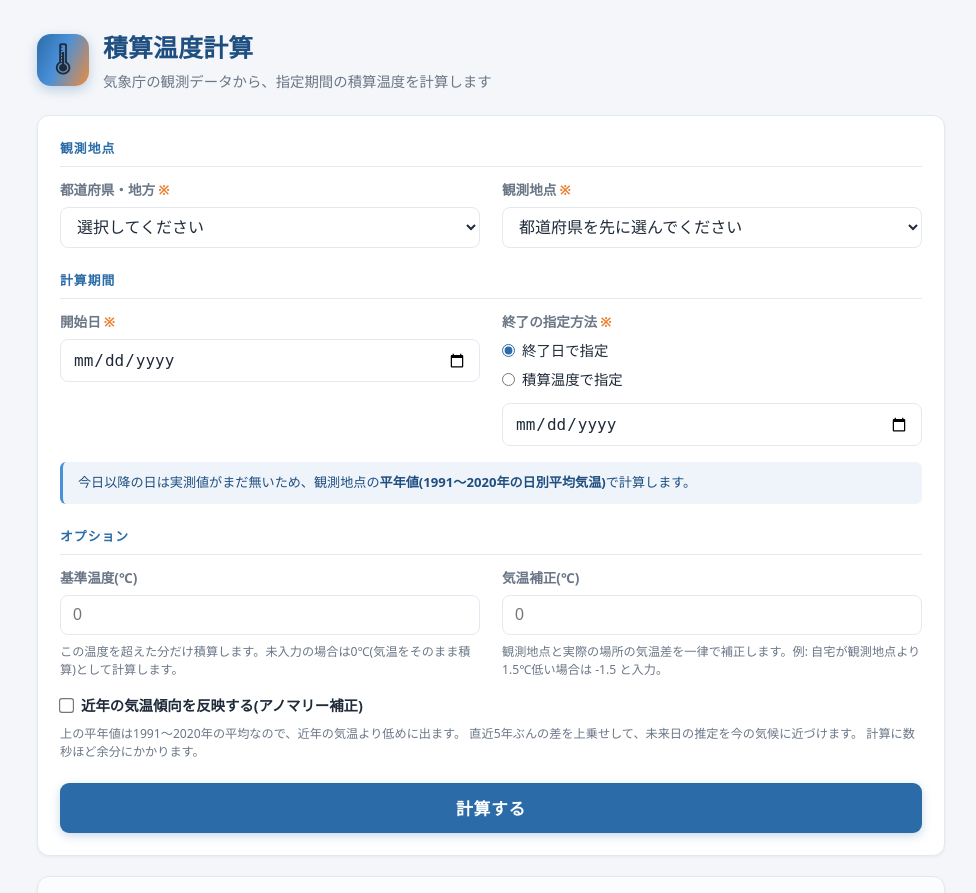
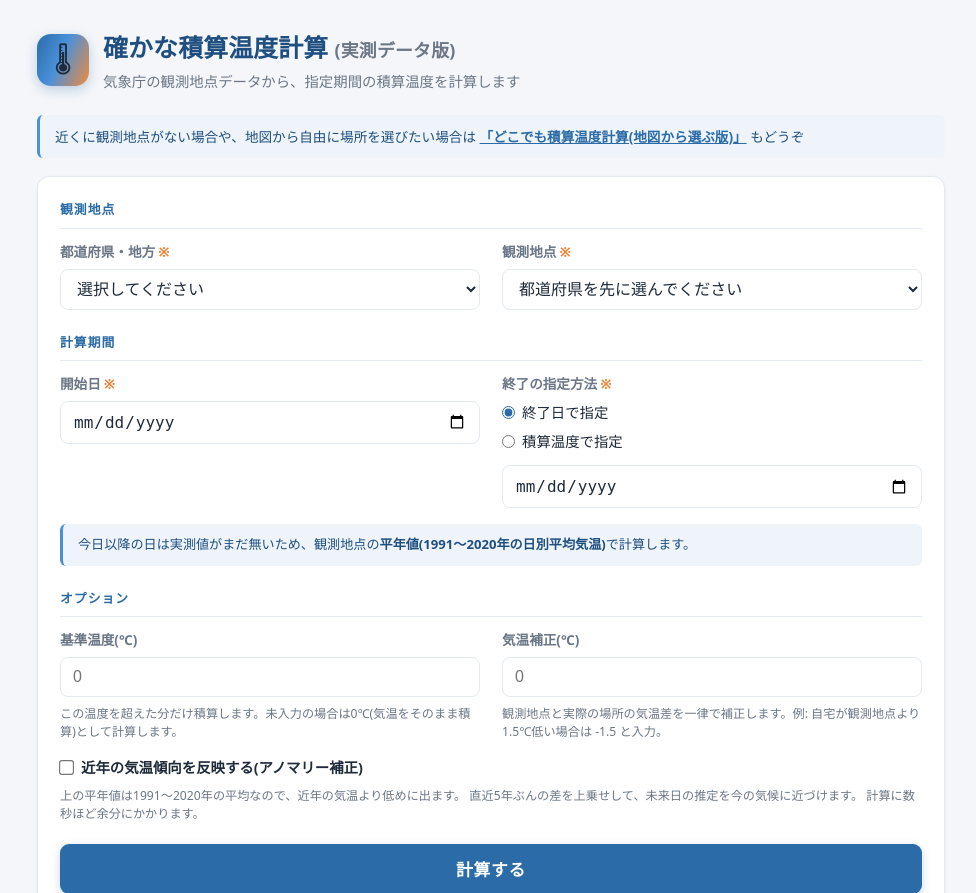
Before and after one commit to hoge0101/sekisan-ondo, a Flask app: page / in a window 1280 px wide. Shown: the top 893 px of the page, without its empty margins (149-1125 px from the left). Run offline with Flask 3, Linux system fonts and the light colour scheme.

Commit message:
タイトルを「確かな積算温度計算(実測データ版)」に変更し、姉妹アプリへの導線を追加
地図から場所を選ぶ版を別に用意したため、どちらのデータを使うアプリなのかが
名前で分かるようにする。

タイトルと説明は title/og/見出し/PWAのアプリ名/構造化データの8か所すべてを
揃えた。ばらばらだと検索結果、SNS共有、ホーム画面で違う名前が出てしまうため。
ホーム画面のアイコン名だけは表示幅の都合で「積算温度(実測)」と短くしている。

姉妹アプリへの案内はヘッダーのすぐ下、フォームの手前に置いた。相手側と同じ
位置・同じ青系の配色にして、行き来しても迷わないようにしている。

```diff
--- a/app.py
+++ b/app.py
@@ -580,12 +580,12 @@ def build_structured_data():
         "@graph": [
             {
                 "@type": "WebApplication",
-                "name": "積算温度計算",
+                "name": "確かな積算温度計算(実測データ版)",
                 "url": SITE_URL,
                 "applicationCategory": "UtilityApplication",
                 "operatingSystem": "Web",
                 "inLanguage": "ja",
-                "description": "気象庁の観測データから、指定期間の積算温度を計算します。"
+                "description": "気象庁の観測地点データから、指定期間の積算温度を計算します。"
                                "基準温度や気温補正の指定、目標の積算温度に達する日の予測にも対応。",
                 "offers": {"@type": "Offer", "price": "0", "priceCurrency": "JPY"},
             },
@@ -916,9 +916,9 @@ def index():
 def manifest():
     """ホーム画面に追加したときのアプリ情報(PWA)"""
     body = json.dumps({
-        "name": "積算温度計算",
-        "short_name": "積算温度",
-        "description": "気象庁の観測データから、指定期間の積算温度を計算します。",
+        "name": "確かな積算温度計算(実測データ版)",
+        "short_name": "積算温度(実測)",
+        "description": "気象庁の観測地点データから、指定期間の積算温度を計算します。",
         "lang": "ja",
         "start_url": "/",
         "scope": "/",
--- a/static/style.css
+++ b/static/style.css
@@ -66,10 +66,35 @@ body {
     color: var(--c-cool-deep);
 }
 
+.hero-text h1 .hero-variant {
+    margin-left: 6px;
+    font-size: 0.72em;
+    font-weight: 600;
+    color: var(--c-muted);
+    white-space: nowrap;
+}
+
 .subtitle {
     margin: 2px 0 0;
     color: var(--c-muted);
     font-size: 0.9rem;
+}
+
+/* 姉妹アプリへの案内。ヘッダーのすぐ下、フォームの手前に置く */
+.sister-note {
+    margin: 0 0 18px;
+    padding: 11px 15px;
+    background: #eef4fa;
+    border-left: 3px solid var(--c-cool);
+    border-radius: 6px;
+    font-size: 0.85rem;
+    color: var(--c-cool-deep);
+    line-height: 1.6;
+}
+
+.sister-note a {
+    color: var(--c-cool-dark);
+    font-weight: 700;
 }
 
 .alert {
--- a/templates/index.html
+++ b/templates/index.html
@@ -3,16 +3,16 @@
 <head>
     <meta charset="UTF-8">
     <meta name="viewport" content="width=device-width, initial-scale=1">
-    <title>積算温度計算 | 気象庁データから日ごとの積算温度を計算</title>
-    <meta name="description" content="気象庁の観測データから積算温度を計算します。全国の観測地点と期間を選ぶだけで、日ごとの気温と積算温度をグラフと表で確認できます。基準温度・気温補正の指定や、目標の積算温度に達する日の予測にも対応。">
+    <title>確かな積算温度計算(実測データ版)</title>
+    <meta name="description" content="気象庁の観測地点データから、指定期間の積算温度を計算します。日ごとの気温と積算温度をグラフと表で確認でき、基準温度・気温補正の指定や、目標の積算温度に達する日の予測にも対応。">
     <link rel="canonical" href="{{ site_url }}">
 
     <!-- Google Search Console の所有権確認用 -->
     <meta name="google-site-verification" content="fqwFOhObCh_lr9mYexXojeZgyN_vuoNwhsMla4VIYik">
 
     <meta property="og:type" content="website">
-    <meta property="og:title" content="積算温度計算">
-    <meta property="og:description" content="気象庁の観測データから、指定期間の積算温度を日ごとのグラフと表で計算します。">
+    <meta property="og:title" content="確かな積算温度計算(実測データ版)">
+    <meta property="og:description" content="気象庁の観測地点データから、指定期間の積算温度を計算します">
     <meta property="og:url" content="{{ site_url }}">
     <meta name="twitter:card" content="summary">
 
@@ -24,7 +24,7 @@
     <meta name="mobile-web-app-capable" content="yes">
     <meta name="apple-mobile-web-app-capable" content="yes">
     <meta name="apple-mobile-web-app-status-bar-style" content="default">
-    <meta name="apple-mobile-web-app-title" content="積算温度">
+    <meta name="apple-mobile-web-app-title" content="積算温度(実測)">
 
     <link rel="stylesheet" href="{{ url_for('static', filename='style.css') }}">
 
@@ -35,10 +35,17 @@
         <header class="hero">
             <div class="hero-badge">🌡</div>
             <div class="hero-text">
-                <h1>積算温度計算</h1>
-                <p class="subtitle">気象庁の観測データから、指定期間の積算温度を計算します</p>
+                <h1>確かな積算温度計算<span class="hero-variant">(実測データ版)</span></h1>
+                <p class="subtitle">気象庁の観測地点データから、指定期間の積算温度を計算します</p>
             </div>
         </header>
+
+        {# 姉妹アプリへの案内。相手側と同じくヘッダーのすぐ下に置く #}
+        <p class="sister-note">
+            近くに観測地点がない場合や、地図から自由に場所を選びたい場合は
+            <a href="https://sekisan-ondo-openmeteo.onrender.com">「どこでも積算温度計算(地図から選ぶ版)」</a>
+            もどうぞ
+        </p>
 
         {% if error %}
             <p class="alert" id="result">{{ error }}</p>
```
